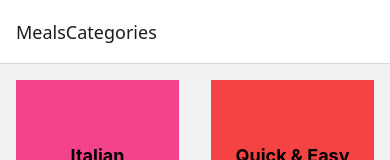
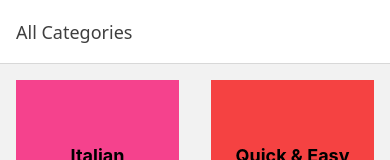
Before and after one commit to wjkba/react-native, a React Native app in the folder project06/: screen / in a window 390 px wide. Shown: the top 160 px of the page. Built offline with nearby package versions, Linux system fonts and the light colour scheme.

Commit message:
add navigation screen options

```diff
--- a/project06/App.js
+++ b/project06/App.js
@@ -12,10 +12,22 @@
 export default function App() {
   return (
     <View style={styles.container}>
-      <StatusBar style="light" />
+      <StatusBar style="dark" />
       <NavigationContainer>
-        <Stack.Navigator>
-          <Stack.Screen name="MealsCategories" component={CategoriesScreen} />
+        <Stack.Navigator
+          screenOptions={{
+            headerStyle: { backgroundColor: "#ffffff" },
+            headerTintColor: "#3f3f3f",
+            contentStyle: { backgroundColor: "#f2f2f2" },
+          }}
+        >
+          <Stack.Screen
+            name="MealsCategories"
+            component={CategoriesScreen}
+            options={{
+              title: "All Categories",
+            }}
+          />
           <Stack.Screen name="MealsOverview" component={MealsOverviewScreen} />
         </Stack.Navigator>
       </NavigationContainer>
--- a/project06/screens/MealsOverviewScreen.js
+++ b/project06/screens/MealsOverviewScreen.js
@@ -1,8 +1,9 @@
 import { FlatList, StyleSheet, Text, View } from "react-native";
-import { MEALS } from "../data/dummy-data";
+import { MEALS, CATEGORIES } from "../data/dummy-data";
 import MealItem from "../components/MealItem";
+import { useEffect, useLayoutEffect } from "react";
 
-function MealsOverviewScreen({ route }) {
+function MealsOverviewScreen({ route, navigation }) {
   // we get a route prop in every component that is registered as a screen in react navigation
 
   // const route = useRoute()
@@ -13,6 +14,16 @@
   const displayedMeals = MEALS.filter((mealItem) => {
     return mealItem.categoryIds.indexOf(categoryId) >= 0;
   });
+
+  // we use useLayoutEffect when we have some animation going
+  // and we want to set execute side effect before component has been rendered
+  useLayoutEffect(() => {
+    const categoryTitle = CATEGORIES.find(
+      (category) => category.id === categoryId
+    ).title;
+
+    navigation.setOptions({ title: categoryTitle });
+  }, [categoryId, navigation]);
 
   function renderMealItem(itemData) {
     const item = itemData.item;
```
